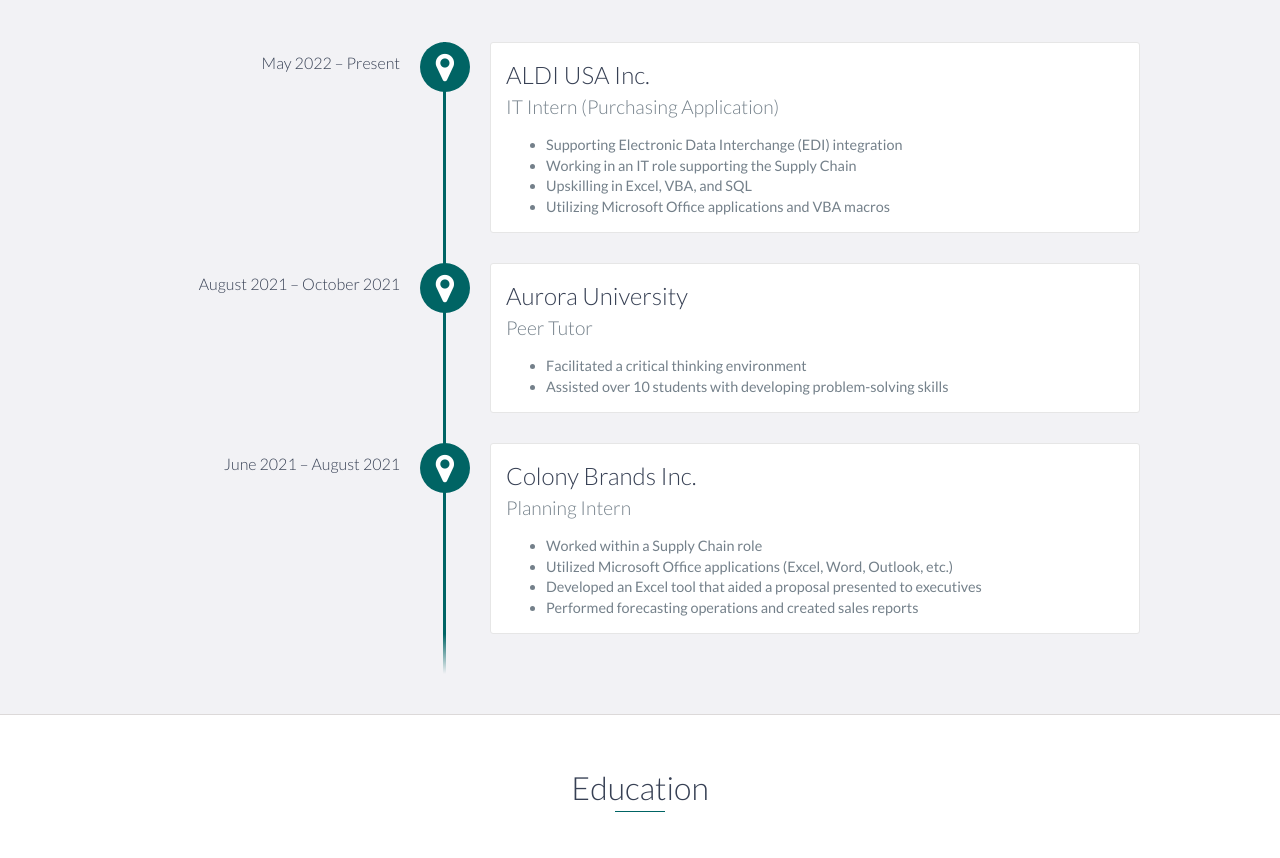
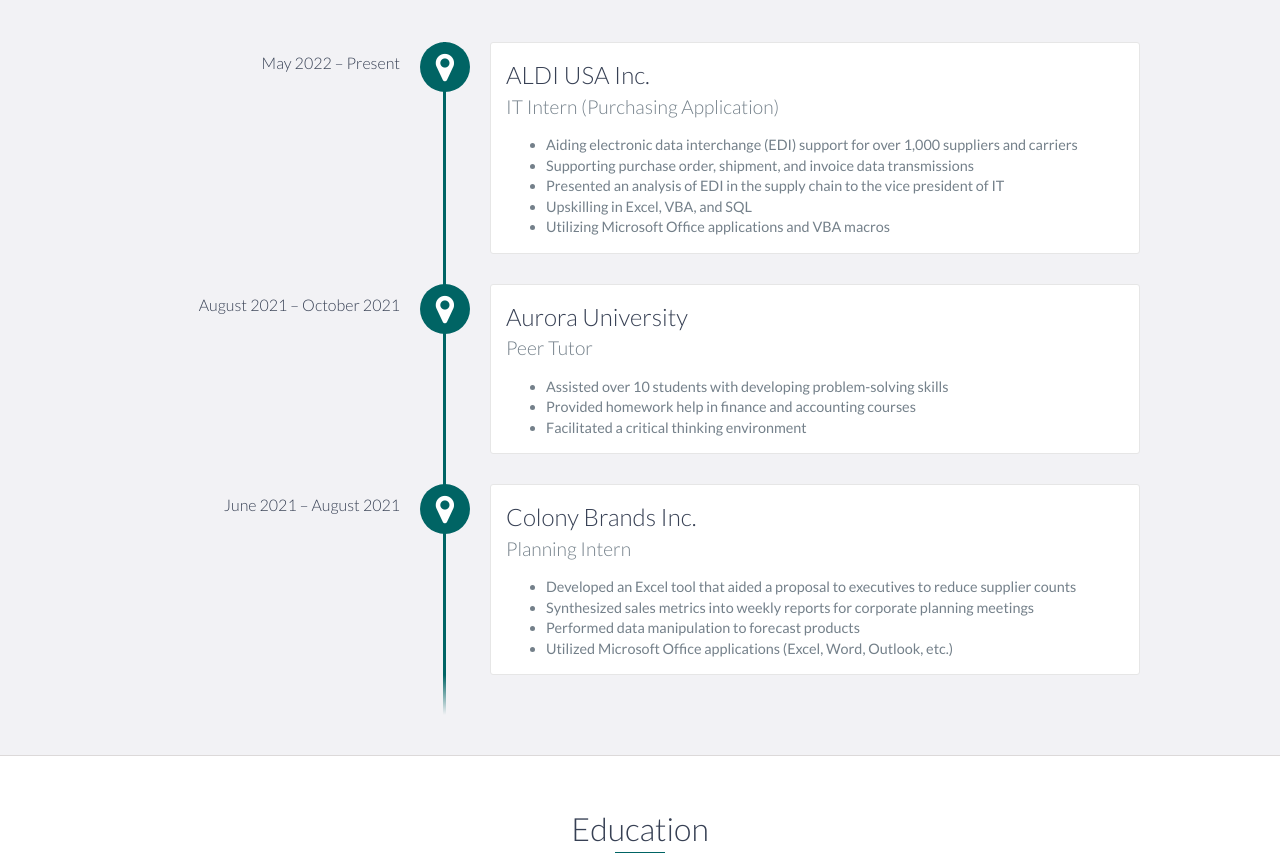
Before and after one commit to NBPrograms/NBPrograms.github.io, a website: page index.html in a window 1280 px wide. Shown: the part 1140-1998 px from the top of the page. Drawn offline with nearby package versions, Linux system fonts and the light colour scheme.

Commit message:
Update index.html

```diff
--- a/index.html
+++ b/index.html
@@ -89,8 +89,9 @@
                 <h3>ALDI USA Inc.</h3>
                 <h4>IT Intern (Purchasing Application)</h4>
                 <ul>
-                    <li>Supporting Electronic Data Interchange (EDI) integration</li>
-                    <li>Working in an IT role supporting the Supply Chain</li>
+                    <li>Aiding electronic data interchange (EDI) support for over 1,000 suppliers and carriers</li>
+                    <li>Supporting purchase order, shipment, and invoice data transmissions</li>
+                    <li>Presented an analysis of EDI in the supply chain to the vice president of IT</li>
                     <li>Upskilling in Excel, VBA, and SQL</li>
                     <li>Utilizing Microsoft Office applications and VBA macros</li>
                 </ul>
@@ -100,8 +101,9 @@
                 <h3>Aurora University</h3>
                 <h4>Peer Tutor</h4>
                 <ul>
+                    <li>Assisted over 10 students with developing problem-solving skills</li>
+                    <li>Provided homework help in finance and accounting courses</li>
                     <li>Facilitated a critical thinking environment</li>
-                    <li>Assisted over 10 students with developing problem-solving skills</li>
                 </ul>
             </div>
 
@@ -109,10 +111,10 @@
                 <h3>Colony Brands Inc.</h3>
                 <h4>Planning Intern</h4>
                 <ul>
-                    <li>Worked within a Supply Chain role</li>
+                    <li>Developed an Excel tool that aided a proposal to executives to reduce supplier counts</li>
+                    <li>Synthesized sales metrics into weekly reports for corporate planning meetings</li>
+                    <li>Performed data manipulation to forecast products</li>
                     <li>Utilized Microsoft Office applications (Excel, Word, Outlook, etc.)</li>
-                    <li>Developed an Excel tool that aided a proposal presented to executives</li>
-                    <li>Performed forecasting operations and created sales reports</li>
                 </ul>
             </div>
         </div>
```
